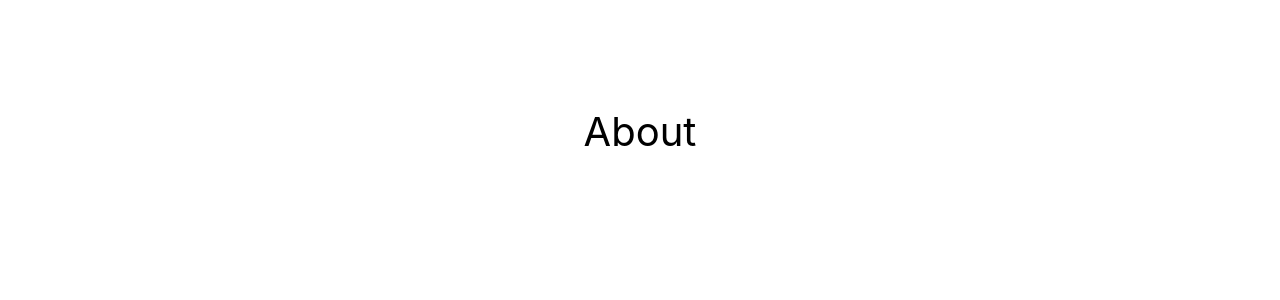
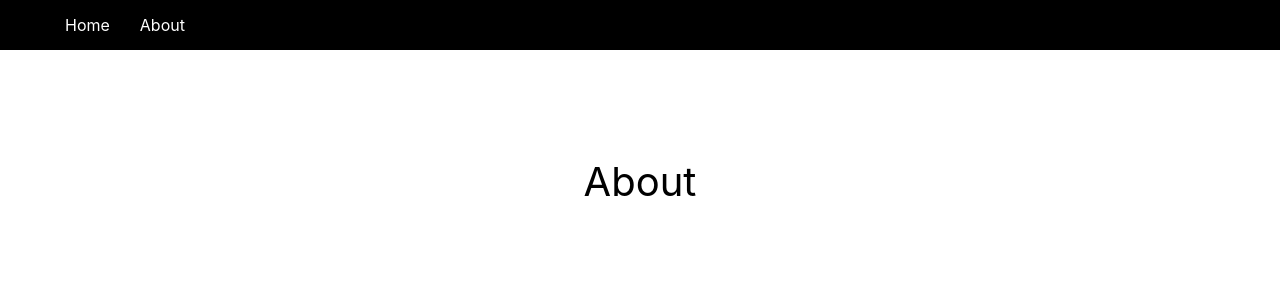
Before and after one commit to locaulker/next10-intro, a Next.js app: page /about in a window 1280 px wide. Shown: the top 300 px of the page. Built offline with nearby package versions, Linux system fonts and the light colour scheme.

Commit message:
added Nav component and Link

```diff
--- a/components/Layout.js
+++ b/components/Layout.js
@@ -1,10 +1,14 @@
+import Nav from "./Nav"
 import styles from "../styles/Layout.module.css"
 
 const Layout = ({ children }) => {
   return (
-    <div className={styles.container}>
-      <main className={styles.main}>{children}</main>
-    </div>
+    <>
+      <Nav />
+      <div className={styles.container}>
+        <main className={styles.main}>{children}</main>
+      </div>
+    </>
   )
 }
 
--- /dev/null
+++ b/components/Nav.js
@@ -0,0 +1,19 @@
+import Link from "next/link"
+import navStyles from "../styles/Nav.module.css"
+
+const Nav = () => {
+  return (
+    <nav className={navStyles.nav}>
+      <ul>
+        <li>
+          <Link href="/">Home</Link>
+        </li>
+        <li>
+          <Link href="/about">About</Link>
+        </li>
+      </ul>
+    </nav>
+  )
+}
+
+export default Nav
--- /dev/null
+++ b/styles/Nav.module.css
@@ -0,0 +1,20 @@
+.nav {
+  height: 50px;
+  padding: 10px;
+  background: #000;
+  color: #fff;
+  display: flex;
+  align-items: center;
+  justify-content: flex-start;
+}
+
+.nav ul {
+  display: flex;
+  justify-content: center;
+  align-items: center;
+  list-style: none;
+}
+
+.nav ul li a {
+  margin: 5px 15px;
+}
```
